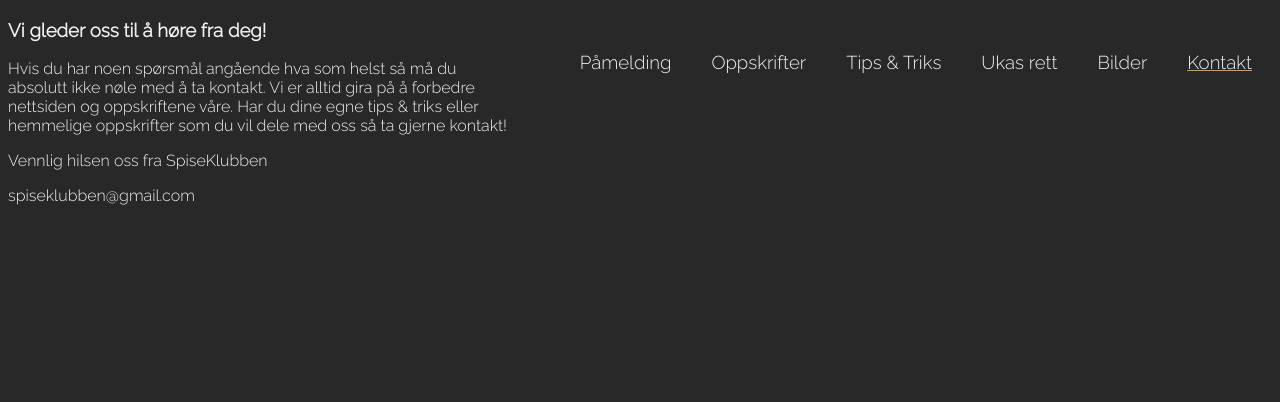
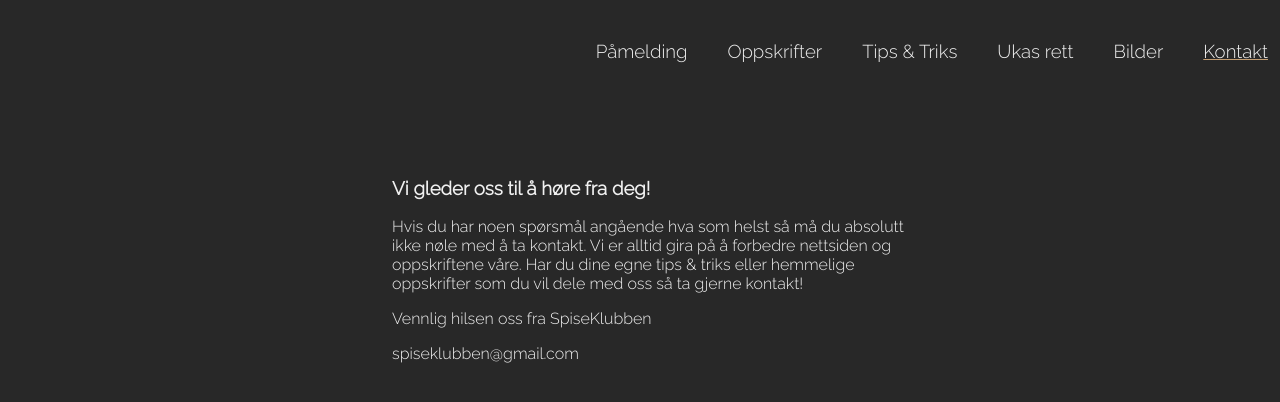
Before and after one commit to HackerMister/SpiseKlubbenWebsite, a plain HTML site: page Kontakt.html in a window 1280 px wide. Drawn offline with Linux system fonts and the light colour scheme.

Commit message:
update kontakt

```diff
--- a/Kontakt.html
+++ b/Kontakt.html
@@ -23,8 +23,8 @@
     </ul>
 </div>
 
-<body>
-    <content>
+<body id="kontaktbody">
+    <content id="kontaktcontent" >
         <h3>Vi gleder oss til å høre fra deg!</h3>
         <p>Hvis du har noen spørsmål angående hva som helst så må du absolutt ikke nøle med å ta kontakt. Vi er alltid gira på å forbedre nettsiden og oppskriftene våre. Har du dine egne tips & triks eller hemmelige oppskrifter som du vil dele med oss så ta gjerne kontakt!</p>
         <p>Vennlig hilsen oss fra SpiseKlubben</p>
--- a/css/main.css
+++ b/css/main.css
@@ -74,3 +74,17 @@ body {
 }
 
 /* css til Kontakt.html */
+
+#kontaktbody {
+    width: 100%;
+    height: 100%;
+    position: relative;
+}
+
+#kontaktcontent {
+    position: absolute;
+    text-align: left;
+    top: 150px;
+    left: 30%;
+    right: 30%;
+}
```
